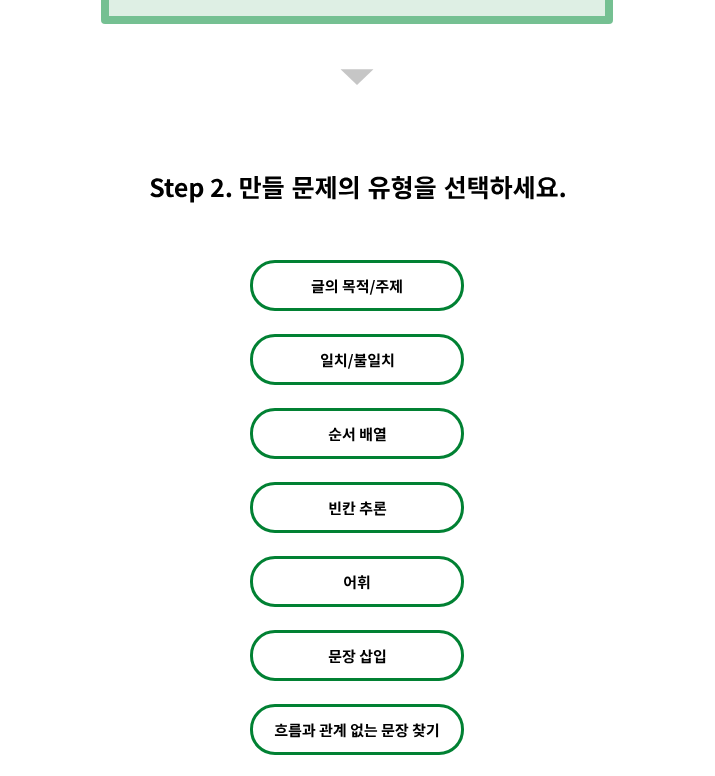
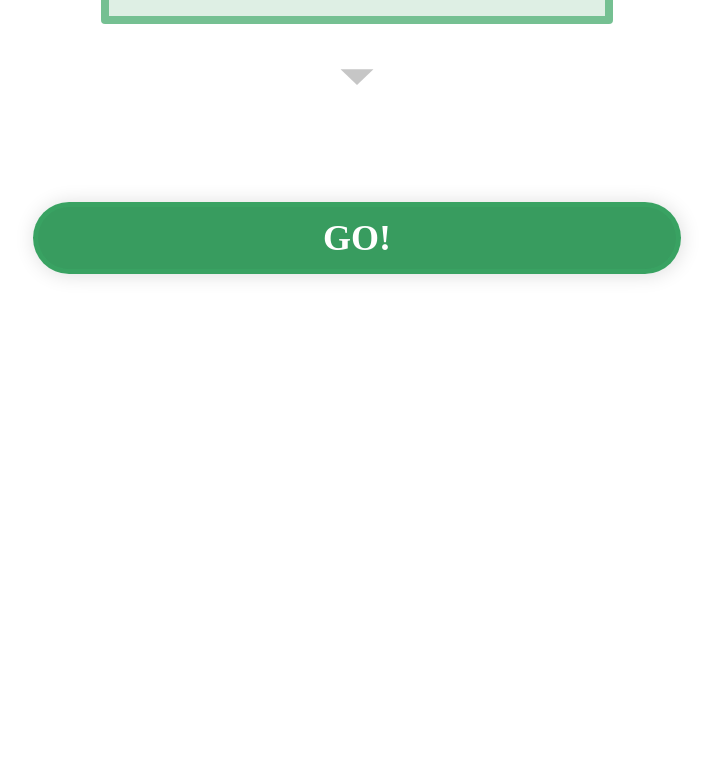
Before and after one commit to makgirlygirl/grad-frontend, a React (Create React App) app: page /creator in a window 1280 px wide. Shown: the part 780-1556 px from the top of the page, without its empty margins (283-998 px from the left). After the commit the page ends 1126 px from the top, so only its background shows below. Built offline with nearby package versions, Linux system fonts and the light colour scheme.

Commit message:
[#33][#27] step2 삭제하고 지문 입력 state 설정

```diff
--- a/src/pages/CreatorPage.js
+++ b/src/pages/CreatorPage.js
@@ -6,28 +6,18 @@ import Creator from "../assets/category/creator_unchecked.svg";
 import { Link, useNavigate } from "react-router-dom";
 import Bank_checked from '../assets/category/bank_checked.svg';
 import Creator_checked from "../assets/category/creator_checked.svg";
-import QuestionTypeList, { bankQuestionTypeList } from "../assets/bank/QuestionTypeList";
+import { bankQuestionTypeList } from "../assets/bank/QuestionTypeList";
 import axios from "axios";
 import Arrow from '../assets/main/arrow.svg';
 import Step1_Question from "../assets/creator/creator_step1.svg";
-import Step2_Question from "../assets/creator/creator_step2.svg";
 
 const CreatorPage = () => {
   const navigate = useNavigate();
-
-  const [qTypeNum, setQTypeNum] = useState(0);
-  const [qTypeList, setQTypeList] = useState(bankQuestionTypeList);
-  const onClickQType = (id) => {
-        // 선택된 것 빼고는 모두 unchecked 되도록
-
-        setQTypeList(
-            qTypeList.map((it)=>
-            it.id === id ? { ...it, checked: !it.checked } : it,
-            ),
-        );
-        setQTypeNum(id);
-    };
-    return (
+  const [passage, setPassage] = useState("");
+  const onChangePassage = (e) => {
+    setPassage(e.target.value);
+  }
+  return (
       <Wrapper>
         <Header/>
         <CategoryWrapper>
@@ -37,22 +27,17 @@ const CreatorPage = () => {
         <div>
           <TextWrapper><img src={Step1_Question}/></TextWrapper>
           <TypeWrapper>
-            <InputBox/>
+            <InputBox
+              key="passage"
+              value={passage}
+              onChange={onChangePassage}
+            />
           </TypeWrapper>
-        </div>
-        <TextWrapper><img src={Arrow}/></TextWrapper>
-        <div>
-            <TextWrapper><img src={Step2_Question}/></TextWrapper>
-            <QuestionTypeList key="qTypeList" onClick={onClickQType} qTypeList={qTypeList}/>
         </div>
         <TextWrapper><img src={Arrow}/></TextWrapper>
         <QuestionWrapper>
             <Button onClick={() => {
-                if(qTypeList===bankQuestionTypeList)
-                    console.log("incomplete input"); // 뒤로 넘기지 않고, alert 보내주기
-                else {
-                  navigate("/creator/result", { state: { qTypeValue:qTypeNum } });
-                }
+                navigate("/creator/result", { state: { passageValue:passage } });
             }}>GO!</Button>
         </QuestionWrapper>
       </Wrapper>
--- a/src/pages/CreatorResultPage.js
+++ b/src/pages/CreatorResultPage.js
@@ -6,7 +6,6 @@ import Bank from '../assets/category/bank_unchecked.svg';
 import { Link, useLocation, useNavigate } from "react-router-dom";
 import QuestionBox from "../components/QuestionBox";
 import { ExampleQuestionList } from "../assets/bank/Example-QuestionList";
-import QuestionTypeList, { bankQuestionTypeList } from "../assets/bank/QuestionTypeList";
 import axios from "axios";
 
 const CreatorResultPage = () => {
@@ -15,27 +14,27 @@ const CreatorResultPage = () => {
 
     const [isLoading, setIsLoading] = useState(false); //로딩중임을 표시하는 state
     const [postNum, setPostNum] = useState(10); // 'Load More' 기능 구현을 위한 state
-
+    const [passageID, setPassageID] = useState(0);
     const [questionList, setQuestionList] = useState(ExampleQuestionList);
-    const [qType, setQType] = useState(0);
     const [qNum, setQNum] = useState(0);
     let i=0; //문제 번호
 
     useEffect(()=> {
-        const fetchData = async(qType, qNum) => {
+        const fetchData = async(qNum) => {
+            console.log(location.state.passageValue);
 
-            setQType(location.state.qTypeValue-1);
             setIsLoading(true);
             try {
                 // 여기를 지문 POST 하는 API 받아서 넣어야함
-                //const response = await axios.get(`http://localhost:9000/question/${location.state.qTypeValue}/`);
-                //setQuestionList(response.data);
+                //const response = await axios.post(`http://localhost:9000/new_passage/`);
+                //setPassageID(response.data.passageID);
+                //setQuestionList(response.data.questionList); // ?
             } catch(error) {
                 console.log(error);
             }
             setIsLoading(false);
         }
-        fetchData(qType, qNum);
+        fetchData(qNum);
         //console.log(qType);
     }, [location]);
 
```
